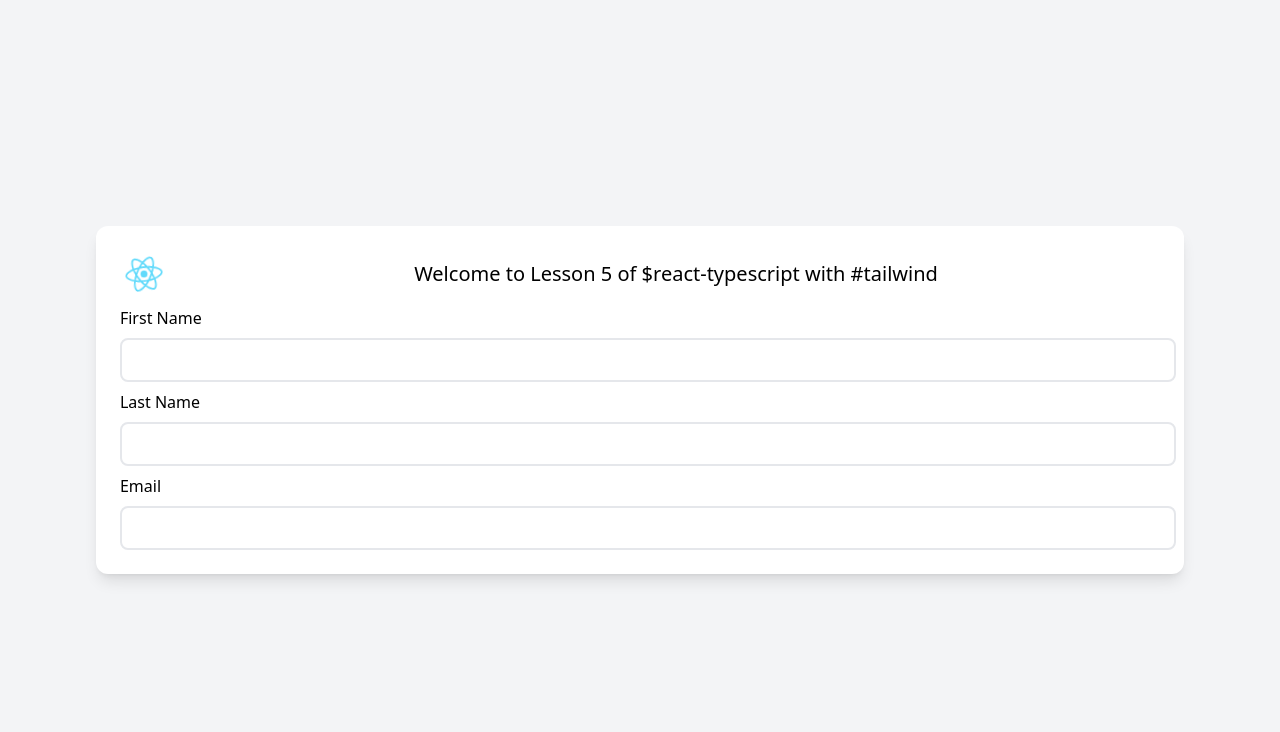
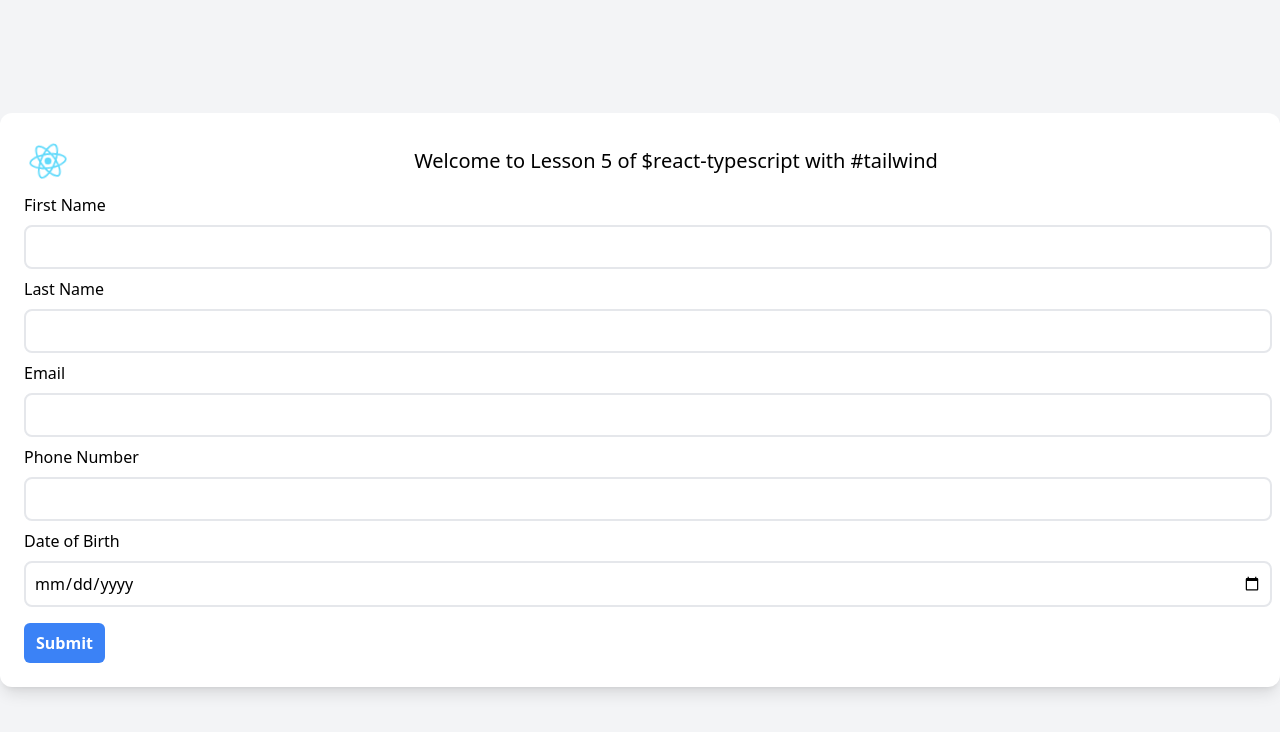
Before and after one commit to noel-jose/WD301, a React (Create React App) app: page / in a window 1280 px wide. Shown: the top 732 px of the page. Built offline with nearby package versions, Linux system fonts and the light colour scheme.

Commit message:
Added new input elements

```diff
--- a/src/App.tsx
+++ b/src/App.tsx
@@ -1,13 +1,13 @@
 import React from "react";
-import Header from "./Header";
-import AppContainer from "./AppContainer";
+import Header from "./Components/Header";
+import AppContainer from "./Components/AppContainer";
 
 const formFields = [
   { id: 1, label: "First Name", input: "text" },
   { id: 2, label: "Last Name", input: "text" },
-  { id: 3, label: "Email ", input: "text" },
-  // { id: 4, label: "Phone Number ", input: "text" },
-  // { id: 5, label: "Date of Birth", input: "text" },
+  { id: 3, label: "Email ", input: "email" },
+  { id: 4, label: "Phone Number ", input: "number" },
+  { id: 5, label: "Date of Birth", input: "date" },
 ];
 
 function App() {
@@ -23,11 +23,15 @@ function App() {
               {field.label}
             </label>
             <input
-              className="border-2 border-gray-200 rounded-lg p-2 m-2 w-full"
-              type="text"
+              className="border-2 border-gray-200 rounded-lg p-2 m-2 w-full focus:outline-blue-500"
+              type={field.input}
             />
           </React.Fragment>
         ))}
+        <input
+          className="bg-blue-500 px-3 py-2 rounded-md text-white font-semibold m-2"
+          type="submit"
+        />
       </div>
     </AppContainer>
   );
--- a/src/Header.tsx
+++ b/src/Components/Header.tsx
@@ -1,5 +1,5 @@
 import React from "react";
-import logo from "./logo.svg";
+import logo from "../logo.svg";
 
 export default function Header(props: { title: string }) {
   return (
```
Also changed, not shown: src/Components/AppContainer.tsx (renamed from src/AppContainer.tsx).
